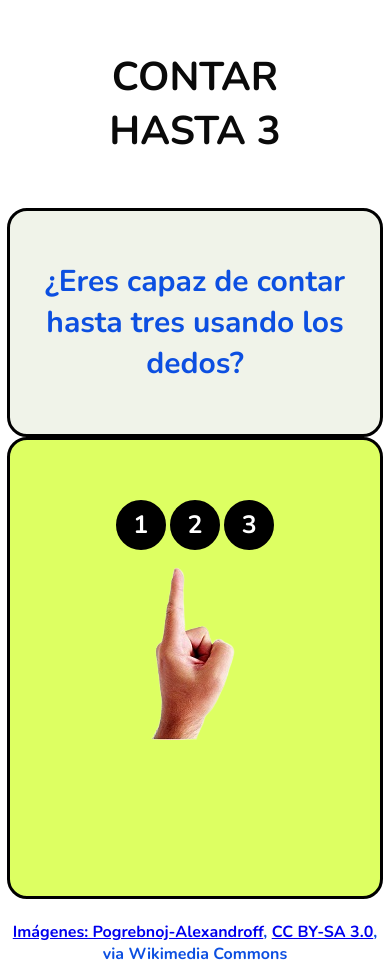
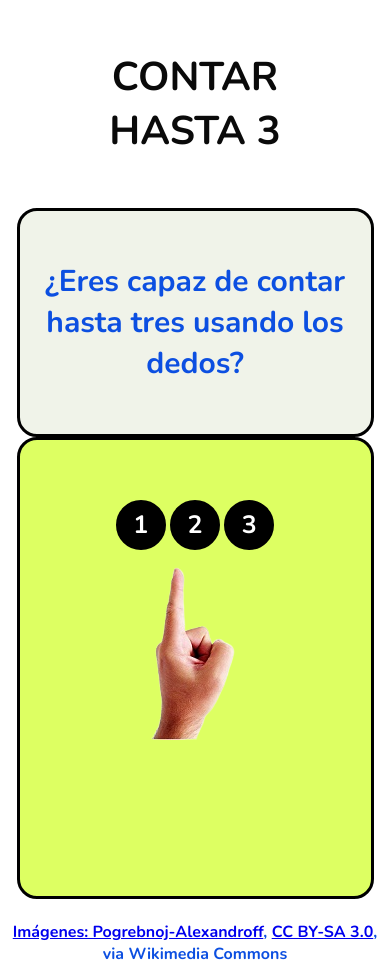
Before and after one commit to AxelCotonGutierrez/Contarhasta3dedos, a plain HTML site: page index.html in a window 390 px wide. Drawn offline with nearby package versions, Linux system fonts and the light colour scheme.

Commit message:
cambio al 90% en móviles

```diff
--- a/contar123c.css
+++ b/contar123c.css
@@ -117,7 +117,7 @@ h1 {
 @media (max-width: 768px) {
   .container,
   .container2 {
-    max-width: 95%; /* Ancho completo en dispositivos móviles */
+    max-width: 90%; /* Ancho completo en dispositivos móviles */
   }
 
   .guess-button {
```
